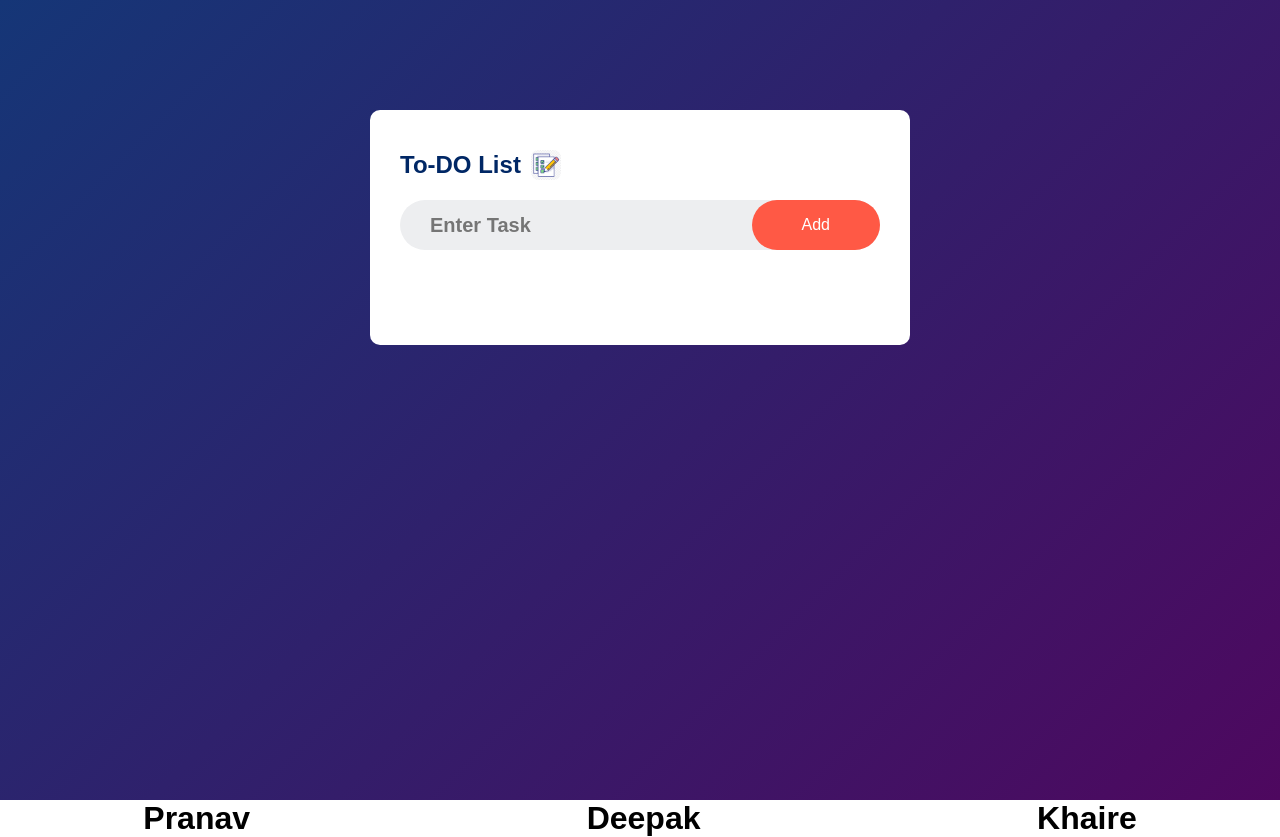
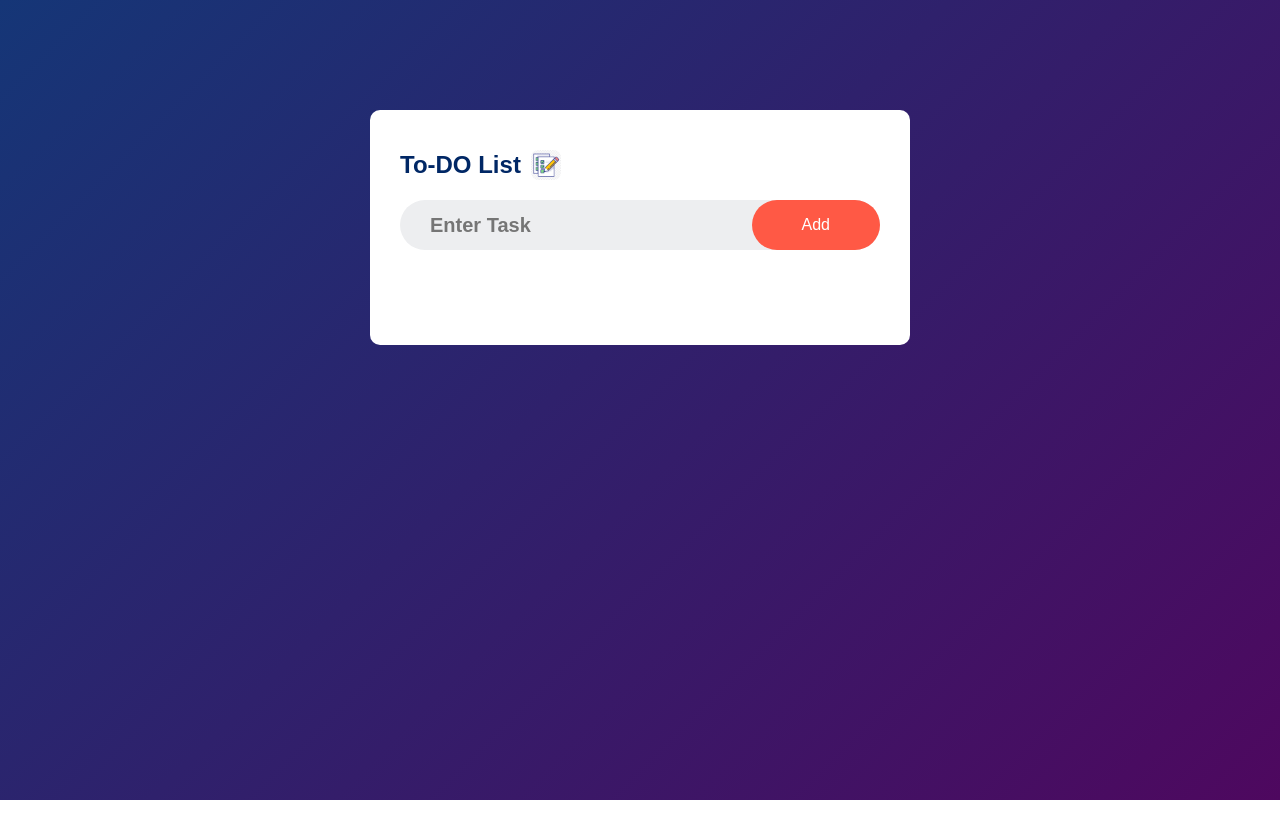
Before and after one commit to Khaire7031/To-Do-List, a plain HTML site: page index.html in a window 1280 px wide. After the commit the page ends 800 px from the top, so only its background shows below. Drawn offline with Linux system fonts and the light colour scheme.

Commit message:
Remove  Contact

```diff
--- a/index.html
+++ b/index.html
@@ -19,13 +19,7 @@
             </ul>
         </div>
     </div>
-    <footer>
-        <div class="contact">
-            <h1>Pranav</h1>
-            <h1>Deepak</h1>
-            <h1>Khaire</h1>
-        </div>
-    </footer>
+
     <script src="app.js"></script>
 </body>
 </html>
--- a/style.css
+++ b/style.css
@@ -114,12 +114,3 @@ ul li span{
 ul li span:hover{
     background: #edeef0;
 }
-
-
-
-.contact{
-    display: flex;
-    gap: 50px;
-    align-items: center;
-    justify-content: space-around;
-}
```
